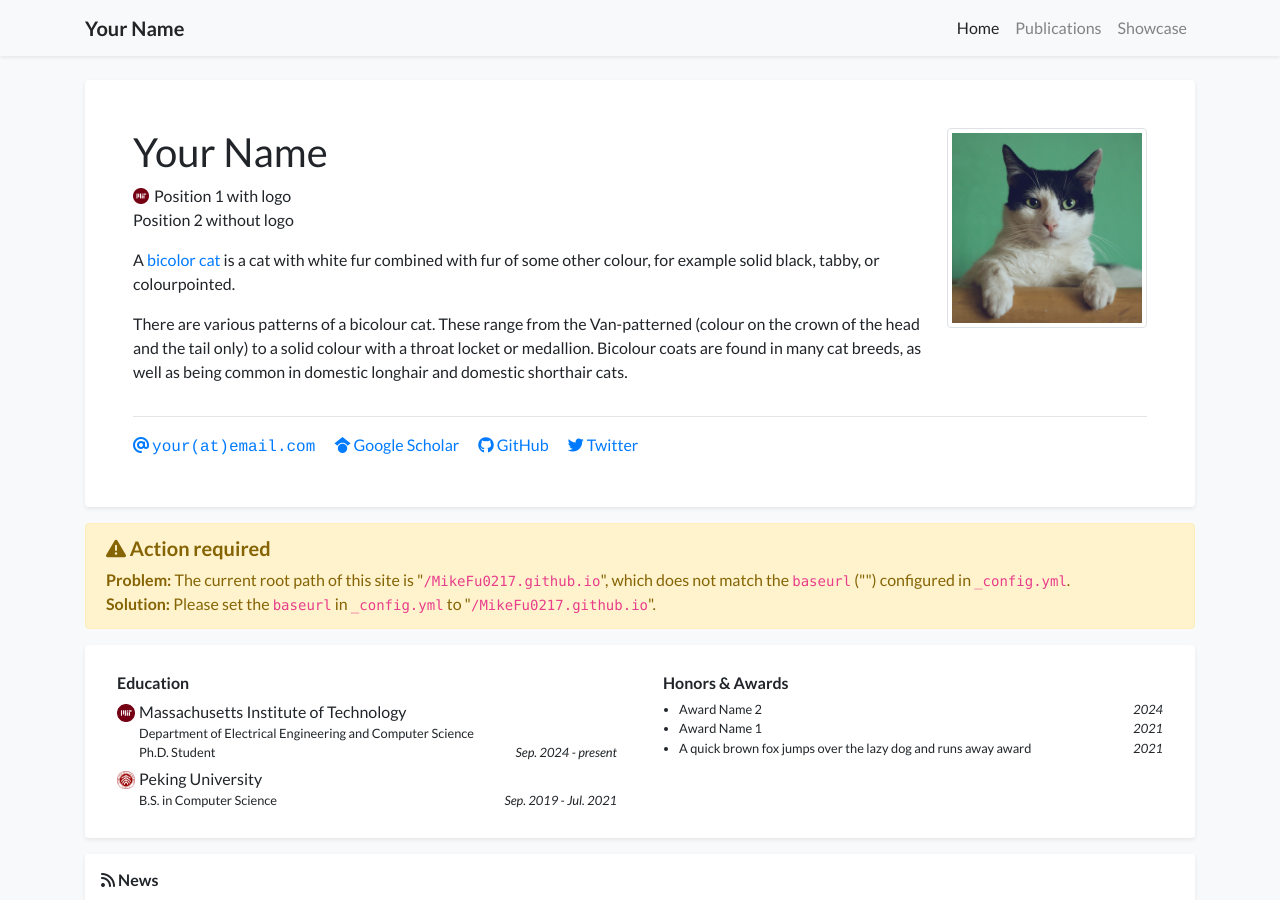
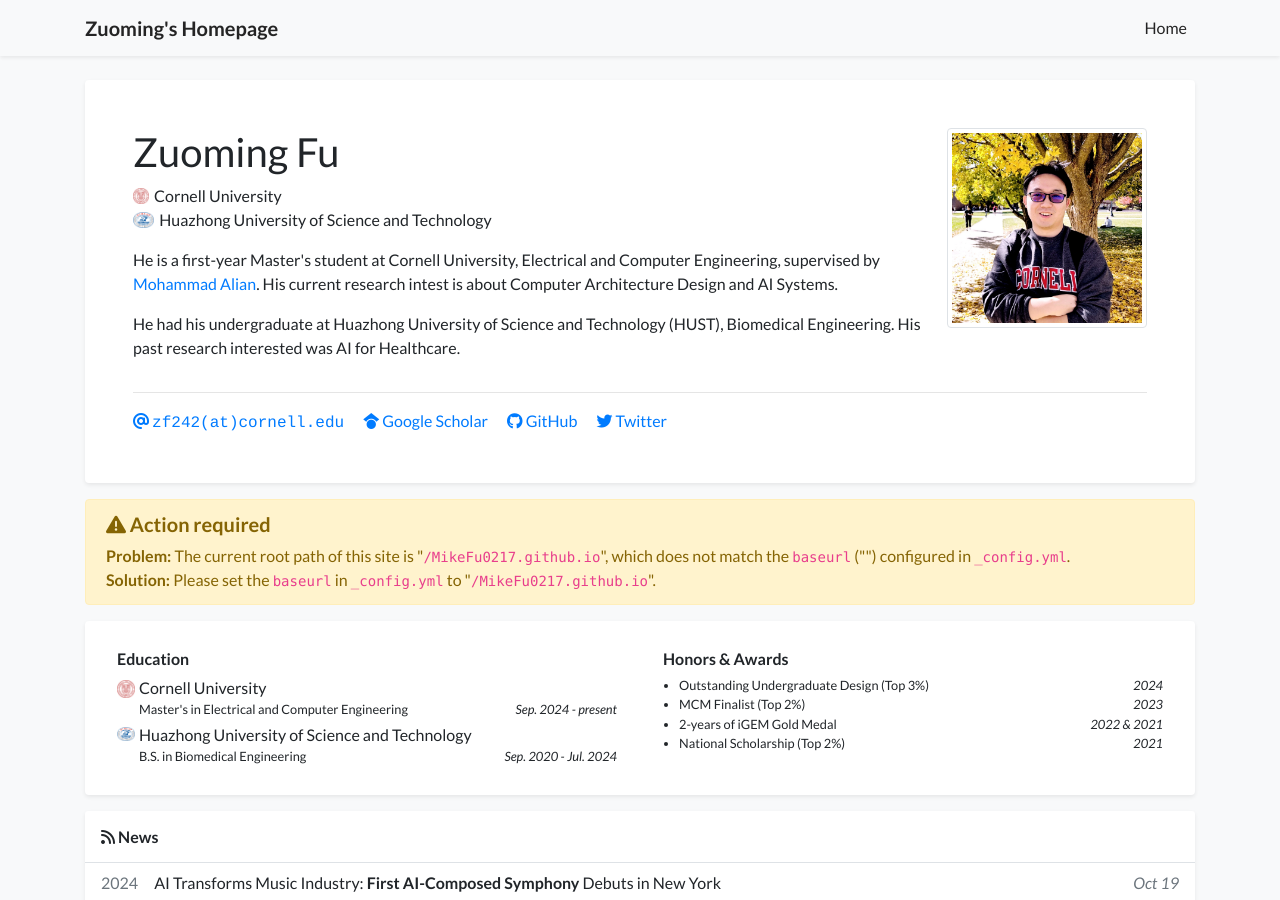
Before and after one commit to MikeFu0217/MikeFu0217.github.io, a Jekyll site: the page built from index.html, in a window 1280 px wide and 900 px high. Built offline with Jekyll 4.4.1, drawn with Linux system fonts in a browser that asks for light colours; nearby versions of some CDN libraries; a style sheet for code colours, icons or effects is not loaded.

Commit message:
setup homepage version1

```diff
--- a/_data/profile.yml
+++ b/_data/profile.yml
@@ -1,14 +1,15 @@
-primary_name: "Your Name"
+primary_name: "Zuoming Fu"
 secondary_name: ""
-navbar_name: "Your Name"
+navbar_name: "Zuoming's Homepage"
 
 positions:
-- logo: /assets/images/badges/MIT_Social_circle.png  # Logo is optional
-  name: Position 1 with logo
-- name: Position 2 without logo
+- logo: /assets/images/badges/Cornell_seal.png  # Logo is optional
+  name: Cornell University
+- logo: /assets/images/badges/Hustseal.png
+  name: Huazhong University of Science and Technology
 
 
-email: "your@email.com"
+email: "zf242@cornell.edu"
 # cv_link: link-to-your-cv-file
 gscholar: xFmQpf4AAAAJ  # This is an example, replace it with your own Google Scholar ID
 github: your_github_id
@@ -22,29 +23,27 @@
 short_bio_text_justify: false
 short_bio: >-
   <p>
-    A <a href="https://en.wikipedia.org/wiki/Bicolor_cat" target="_blank">bicolor cat</a> is a cat with white fur combined with fur of some other colour, for example solid black, tabby, or colourpointed.
+    He is a first-year Master's student at Cornell University, Electrical and Computer Engineering, supervised by <a href="https://alian.csl.cornell.edu" target="_blank">Mohammad Alian</a>.
+    His current research intest is about Computer Architecture Design and AI Systems.
   </p>
   <p>
-    There are various patterns of a bicolour cat. These range from the Van-patterned (colour on the crown of the head
-    and the tail only) to a solid colour with a throat locket or medallion. Bicolour coats are found in many cat breeds,
-    as well as being common in domestic longhair and domestic shorthair cats.
+    He had his undergraduate at Huazhong University of Science and Technology (HUST), Biomedical Engineering.
+    His past research interested was AI for Healthcare.
   </p>
 
-portrait_url: /assets/images/photos/portrait.jpg
+portrait_url: /assets/images/photos/selfie.jpeg
 portrait_caption: >-
-  Photo by Manja Vitolic on Unsplash (this caption is optional, comment it out to disable).
+  Photo at Cornell Ag Quad.
 
 education:
-- name: Massachusetts Institute of Technology
-  logo: /assets/images/badges/MIT_Social_circle.png
-  position: >-
-    Department of Electrical Engineering and Computer Science <br/>
-    Ph.D. Student
+- name: Cornell University
+  logo: /assets/images/badges/Cornell_seal.png
+  position: Master's in Electrical and Computer Engineering
   date: Sep. 2024 - present
-- name: Peking University
-  logo: /assets/images/badges/PKU_red.png
-  position: B.S. in Computer Science
-  date: Sep. 2019 - Jul. 2021
+- name: Huazhong University of Science and Technology
+  logo: /assets/images/badges/Hustseal.png
+  position: B.S. in Biomedical Engineering
+  date: Sep. 2020 - Jul. 2024
 
 # experience:
 # - name: Peking University
@@ -53,9 +52,11 @@
 #   date: Sep. 2019 - Jul. 2021
 
 awards:
-- name: Award Name 2
+- name: Outstanding Undergraduate Design (Top 3%)
   date: 2024
-- name: Award Name 1
+- name: MCM Finalist (Top 2%)
+  date: 2023
+- name: 2-years of iGEM Gold Medal
+  date: 2022 & 2021
+- name: National Scholarship (Top 2%)
   date: 2021
-- name: A quick brown fox jumps over the lazy dog and runs away award
-  date: 2021
```
Also changed, not shown: _data/navigation.yml (+4 -4 lines), assets/images/badges/Cornell_seal.png (added), assets/images/badges/Hustseal.png (added), assets/images/badges/MIT_Social_circle.png (deleted), assets/images/badges/PKU_red.png (deleted), assets/images/photos/portrait.jpg (deleted), assets/images/photos/selfie.jpeg (added).
